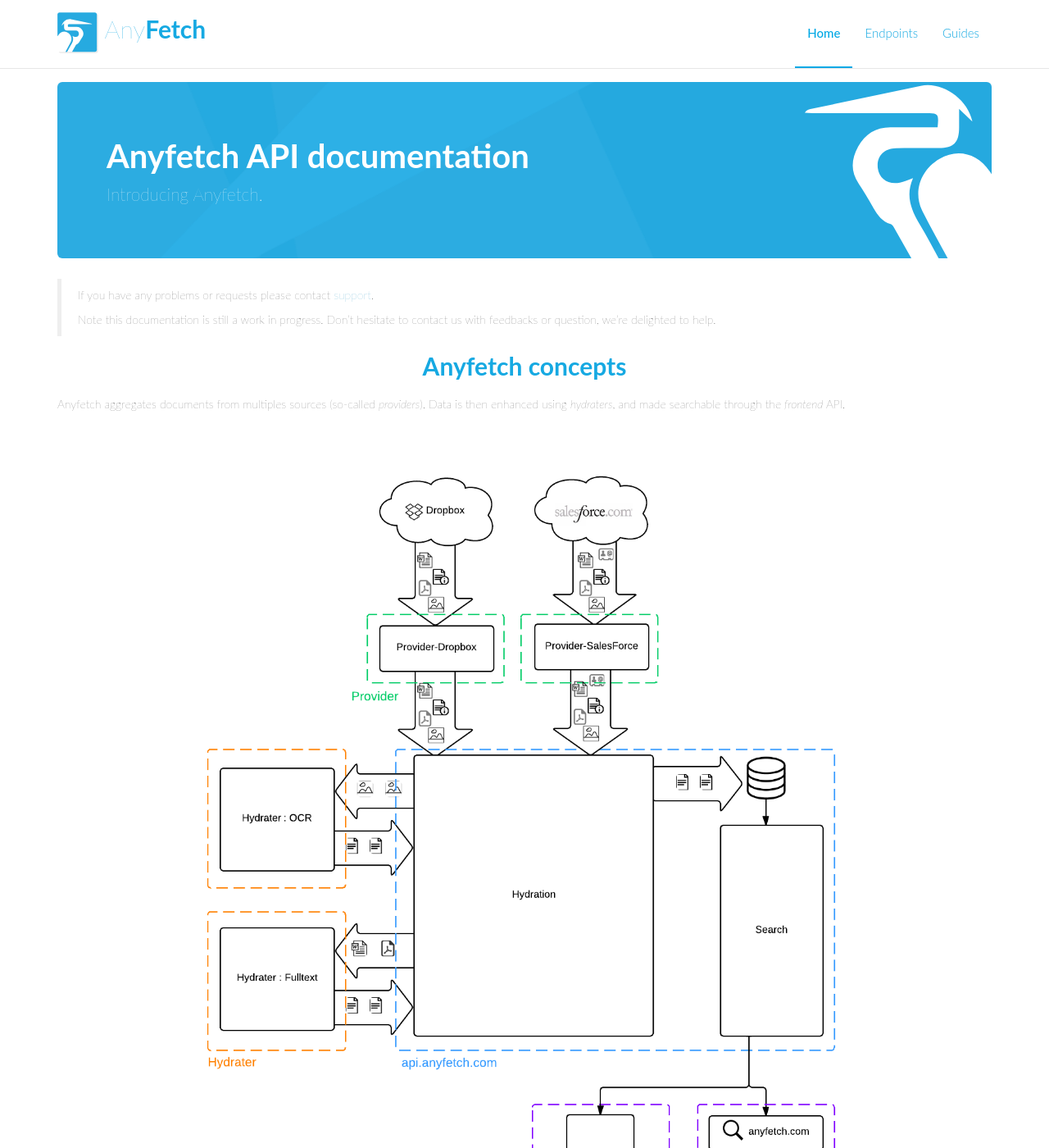
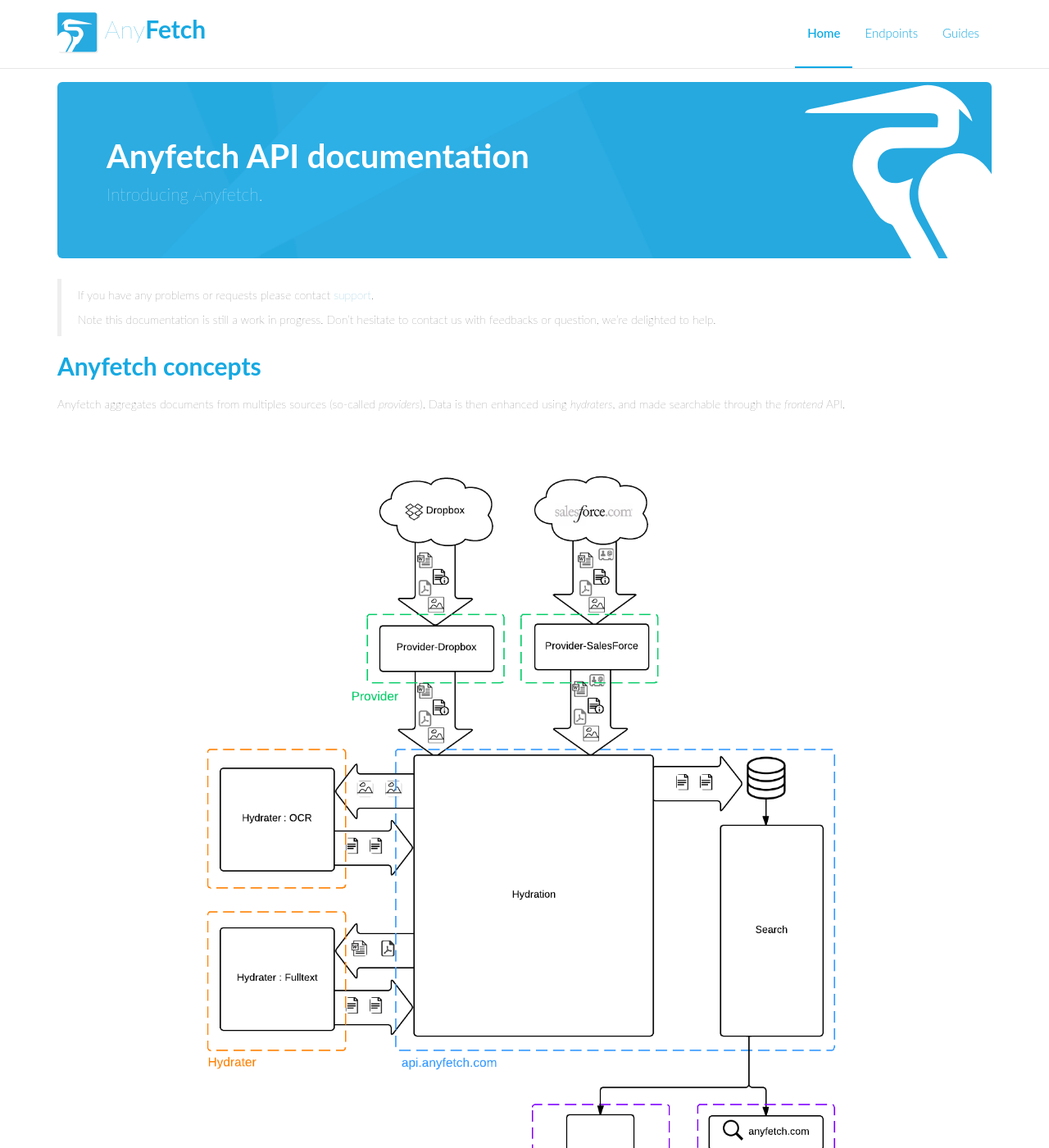
Before and after one commit to AnyFetch/developers.anyfetch.com, a Jekyll site: the page built from index.md, in a window 1280 px wide and 1400 px high. Shown: the whole window at 82% size. Built offline with Jekyll 4.4.1, drawn with Linux system fonts in a browser that asks for light colours; nearby versions of some CDN libraries; Markdown is read by kramdown in place of the engine named in the settings.

Commit message:
:hover on nav remove text justified

```diff
--- a/stylesheets/landing.css
+++ b/stylesheets/landing.css
@@ -6,10 +6,6 @@
 body, h1, h2, h3, h4, h5, h6 {
 	font-family: "Lato", "Helvetica Neue", Helvetica, Arial, sans-serif;
 	font-weight: 700;
-}
-
-body {
-	text-align: justify;
 }
 
 p > img {
@@ -331,7 +327,6 @@
 }
 
 h2 {
-	text-align: center;
 	color: #16A9E2;
 	margin-bottom: 20px;
 }
@@ -382,7 +377,7 @@
 }
 
 a.list-group-item:hover {
-	color: #fff;
+	color: #000;
 	background-color: #62C3EB;
 }
 
```
